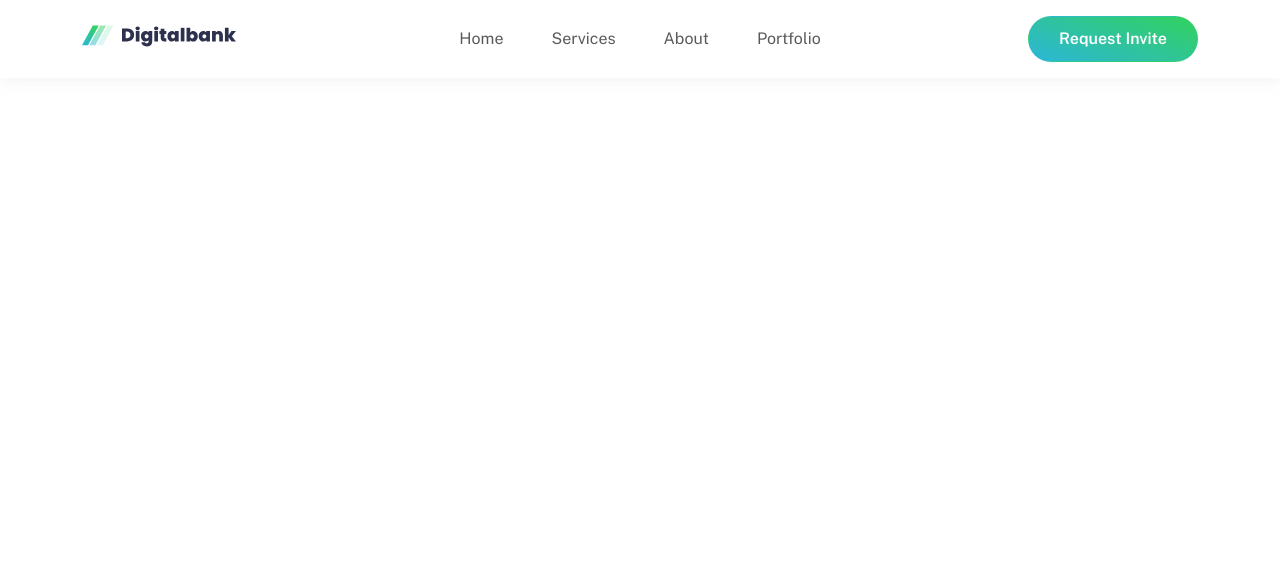
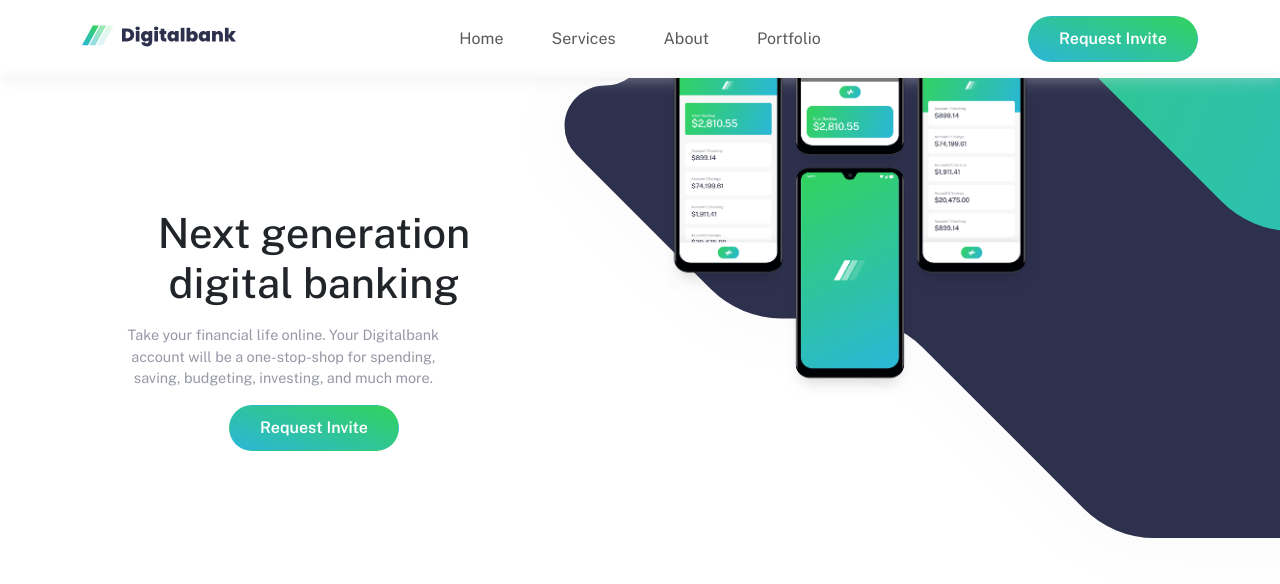
Before and after one commit to Fares2004-full/digital-bank-landing-page, a plain HTML site: page index.html in a window 1280 px wide. Drawn offline with nearby package versions, Linux system fonts and the light colour scheme.

Commit message:
implement  Home page

```diff
--- a/css/styleSheet.css
+++ b/css/styleSheet.css
@@ -18,6 +18,7 @@
 }
 nav{
   box-shadow: 1px 1px 15px rgba(220, 221, 223, 0.459);
+
 }
 .request-button {
   color: var(--White);
@@ -28,3 +29,86 @@
   background: linear-gradient(200deg, var(--Green), var(--Cyan));
 
 }
+.request-button:hover {
+opacity: 0.7;
+color: var(--White) ;
+}
+.section1{
+  box-shadow: 1px 1px 15px rgba(220, 221, 223, 0.459);
+  height: 85vb;
+}
+.col1 {
+  text-align: center;
+  padding: 10em;
+   padding: 10%;
+}
+.col1 h1 {
+ font-size: 3em;
+
+}
+.col1 p {
+ text-align: left;
+ font-size: 0.9em;
+ color: var(--Gray600);
+ width: 340px;
+ margin-left: 3.8em;
+ margin-top: 1.5em;
+ line-height: 1.7em;
+}
+.col1-button{
+  text-align: left;
+   margin-left: 3.5em;
+}
+/* src="images/bg-intro-desktop.svg" */
+.col2-img1{
+  right: 4em;
+position: relative;
+top: -18.5em;
+z-index: -999;
+}
+.col2-img2{
+position: relative;
+top: -75em;
+right: -7em;
+}
+@media (min-width:300px) and (max-width:1440px) {
+  .section1 {
+    height: 90vb;
+
+  }
+
+  .col2 {
+    height: 40vb;
+
+  }
+
+  .col2-img1 {
+    right: 10em;
+
+    top: -31em;
+
+  }
+
+  .col2-img2 {
+    width: 370px;
+    top: -73em;
+    right: -0.8em;
+
+  }
+   .col1 p{
+    text-align: center;
+    line-height: 1.5em;
+  width: 330px;
+      margin: 16px 0;
+
+  }
+     .col1 h1{
+  font-size: 2.6em;
+
+  }
+  .col1-button {
+     text-align: center;
+    margin: 0;
+  }
+
+}
--- a/index.html
+++ b/index.html
@@ -6,6 +6,7 @@
   <meta name="viewport" content="width=device-width, initial-scale=1.0">
   <title>Document</title>
   <link rel="stylesheet" href="fontawesome-free-7.0.0-web/css/all.min.css">
+
   <link rel="preconnect" href="https://fonts.googleapis.com">
 <link rel="preconnect" href="https://fonts.gstatic.com" crossorigin>
 <link href="https://fonts.googleapis.com/css2?family=Public+Sans:ital,wght@0,100..900;1,100..900&display=swap" rel="stylesheet">
@@ -50,7 +51,36 @@
     </button>
 
   </div>
-</nav>
+  </nav>
+  <main>
+   <section class="section1">
+  <div class="row flex-column-reverse flex-lg-row overflow-hidden">
+
+    <!-- العمود الأول: النص -->
+    <div class="col-12 col-lg-6 col1">
+      <h1>Next generation digital banking</h1>
+      <p>
+        Take your financial life online. Your Digitalbank account will be a one-stop-shop for spending, saving, budgeting, investing, and much more.
+      </p>
+
+      <div class="col1-button">
+        <a href="#" class="btn request-button">Request Invite</a>
+      </div>
+    </div>
+
+
+    <div class=" col-12 col-lg-6 col2">
+
+       <img class="  col2-img1" src="images/bg-intro-desktop.svg"  alt="">
+      <img class="col2-img2" src="images/image-mockups.png" alt="phone-image">
+    </div>
+
+  </div>
+</section>
+
+
+
+  </main>
 
 
   <script src="bootstrap-5.3.7-dist/js/popper.min.js"></script>
```
